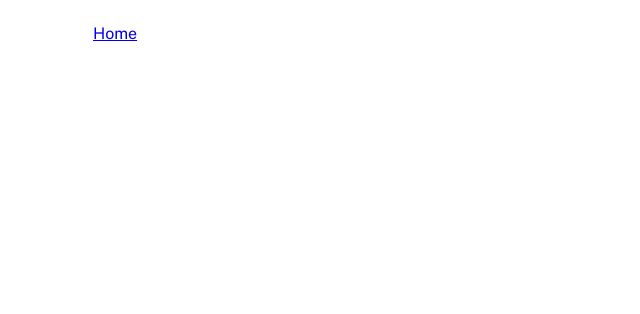
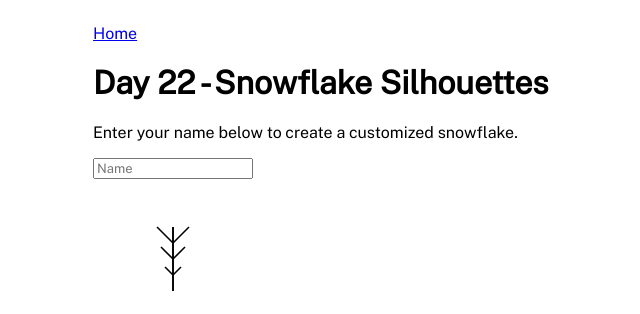
Before and after one commit to mattnb25/advent-of-svelte-2023, a SvelteKit app: page /22 in a window 1280 px wide. Shown: the top 314 px of the page, without its empty margins (171-811 px from the left). Built offline with nearby package versions, Linux system fonts and the light colour scheme.

Commit message:
add descriptive information about pages

```diff
--- a/src/routes/1/+page.svelte
+++ b/src/routes/1/+page.svelte
@@ -29,6 +29,7 @@
 </script>
 
 <h1>Day 1 - Naughty or Nice</h1>
+<p>This tool categorizes children as nice or naughty.</p>
 
 <form on:submit|preventDefault={addChild}>
     <input type="text" name="name" placeholder="Name" required />
--- a/src/routes/12/+page.svelte
+++ b/src/routes/12/+page.svelte
@@ -51,6 +51,7 @@
 </div>
 
 <h2>Card</h2>
+<p>Drag items from the palette onto this area to create a personalized card.</p>
 <div role="presentation" class="card" on:dragover|preventDefault on:drop={drop}>
     <p>Merry Christmas</p>
 </div>
--- a/src/routes/15/+page.svelte
+++ b/src/routes/15/+page.svelte
@@ -25,7 +25,7 @@
 <label for="quantity">Quantity</label>
 <input type="range" id="quantity" bind:value={quantity} min="1" max="99" />
 
-<label for="img">Upload an image:</label>
+<label for="img">Snowglobe background:</label>
 <input type="file" id="img" accept="image/*" bind:files on:change={updateImg} />
 
 <div class="globe">
--- a/src/routes/17/+page.svelte
+++ b/src/routes/17/+page.svelte
@@ -13,7 +13,10 @@
 </script>
 
 <h1>Day 17 - Festive Funds</h1>
-<label for="budget">Budget: </label>
+<p>Manage your budget with this simple tool.</p>
+
+<h2>Budget</h2>
+<label for="budget">Budget limit: </label>
 <input type="number" id="budget" bind:value={limit} />
 <p>Total budget remaining: ${(limit - spent).toFixed(2)}</p>
 
@@ -25,7 +28,7 @@
     <label for="cost">Cost</label>
     <input type="number" name="cost" id="cost" />
 
-    <input type="submit" value="Add" />
+    <input type="submit" value="Track expense" />
 </form>
 
 {#each expenses as expense}
@@ -35,6 +38,9 @@
 <style>
     input {
         display: block;
-        margin: 0.5rem 0;
+        margin: 0.25rem 0;
+    }
+    input[type="submit"] {
+        margin: 1rem 0;
     }
 </style>
--- a/src/routes/21/+page.svelte
+++ b/src/routes/21/+page.svelte
@@ -27,5 +27,5 @@
     <p>🍃 Wind Speed: {weather.wind_speed_10m}km/h</p>
     <p>➡️ Wind Direction: {weather.wind_direction_10m}°</p>
 {:else}
-    <p>Loading... Please enable location access.</p>
+    <p>Attempting to load. Please enable location access.</p>
 {/if}
--- a/src/routes/22/+page.svelte
+++ b/src/routes/22/+page.svelte
@@ -0,0 +1,60 @@
+<script>
+    let name = "";
+</script>
+
+<h1>Day 22 - Snowflake Silhouettes</h1>
+<label for="name">Enter your name below to create a customized snowflake.</label
+>
+<input type="text" id="name" bind:value={name} placeholder="Name" />
+
+<svg
+    style="--tree-count: {name.length}"
+    viewBox="0 0 100 100"
+    width="10rem"
+    height="10rem"
+    role="img"
+>
+    <title>A Snowflake</title>
+
+    <g class="snowflake">
+        <g id="tree">
+            <g id="branches">
+                <line x1="50" y1="50" x2="50" y2="10" class="trunk" />s
+                <!-- Start 10 above center. Move 5 left and 5 up -->
+                <line x1="50" y1="40" x2="45" y2="35" class="branch" />
+                <!-- Start 20 above center. Move 7.5 left and 7.5 up -->
+                <line x1="50" y1="30" x2="42.5" y2="22.5" class="branch" />
+                <!-- Start 30 above center. Move 10 left and 10 up -->
+                <line x1="50" y1="20" x2="40" y2="10" class="branch" />
+            </g>
+            <use href="#branches" class="flipped-branches" />
+        </g>
+    </g>
+    <!-- intentionally simple due to time, snowflake variablility depends only on name length -->
+    {#each Array(name.length) as _, i}
+        <use href="#tree" style="--index: {i + 1};" class="rotated-tree" />
+        <!-- Duplicate tree only for a thicker density aesthetic -->
+        <use href="#tree" style="--index: {i + 1.5};" class="rotated-tree" />
+    {/each}
+</svg>
+
+<style>
+    input {
+        margin: 1rem 0;
+        display: block;
+    }
+    svg {
+        margin: 1rem 0;
+    }
+    line {
+        stroke: #000;
+    }
+    .flipped-branches {
+        scale: -1 1;
+        transform-origin: center;
+    }
+    .rotated-tree {
+        rotate: calc(360deg / var(--tree-count) * var(--index));
+        transform-origin: center;
+    }
+</style>
--- a/src/routes/4/+page.svelte
+++ b/src/routes/4/+page.svelte
@@ -43,12 +43,14 @@
 <h1>Day 4 - Heart of Christmas</h1>
 
 <p>
-    Current BPM: {BPMlatest.toFixed() <= 0 ? "loading..." : BPMlatest.toFixed()}
+    Santa's current BPM: {BPMlatest.toFixed() <= 0
+        ? "loading..."
+        : BPMlatest.toFixed()}
 </p>
 <input
     type="number"
     bind:value={selectedMinutes}
-    placeholder="Input minutes here to get an average"
+    placeholder="Input minutes here to get an average BPM"
     min="1"
     max="60"
 />
--- a/src/routes/6/+page.svelte
+++ b/src/routes/6/+page.svelte
@@ -11,6 +11,7 @@
 </script>
 
 <h1>Day 6 - Misteltoe Metronome</h1>
+<p>This tool measures the intervals between clicks.</p>
 
 <button class="tap" on:click={tap}>
     <span>(TAP)</span>
--- a/src/routes/7/+page.svelte
+++ b/src/routes/7/+page.svelte
@@ -87,7 +87,10 @@
 
 <h1>Day 7 - Morse Mischief</h1>
 
-<textarea bind:value={input} maxlength="1000" placeholder="Type here"
+<textarea
+    bind:value={input}
+    maxlength="1000"
+    placeholder="Type here to convert your text into Morse code"
 ></textarea>
 
 <h2>Morse</h2>
--- a/src/routes/9/+page.svelte
+++ b/src/routes/9/+page.svelte
@@ -29,7 +29,7 @@
 </script>
 
 <h1>Day 9 - Santa's Final Countdown</h1>
-<p>Christmas 2023:</p>
+<p>Christmas 2023 was in:</p>
 {#if countdown}
     <p class="timer">{countdown}</p>
 {/if}
```
Also changed, not shown: src/routes/13/+page.svelte (+4 -4 lines), src/routes/5/+page.svelte (+15 -9 lines).
